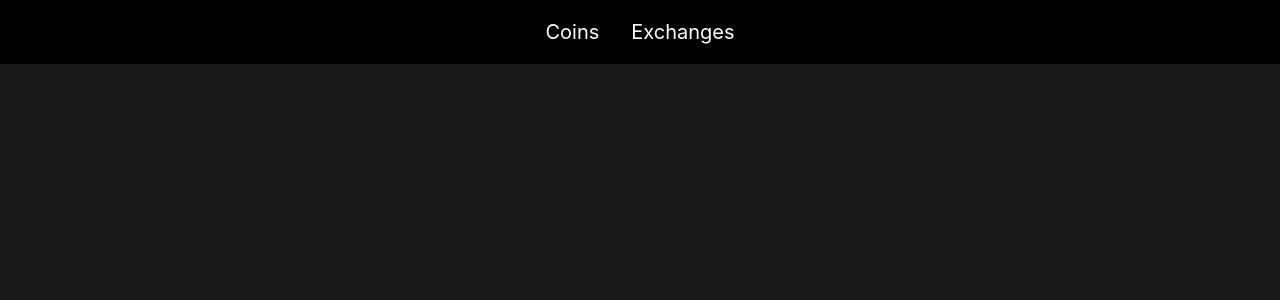
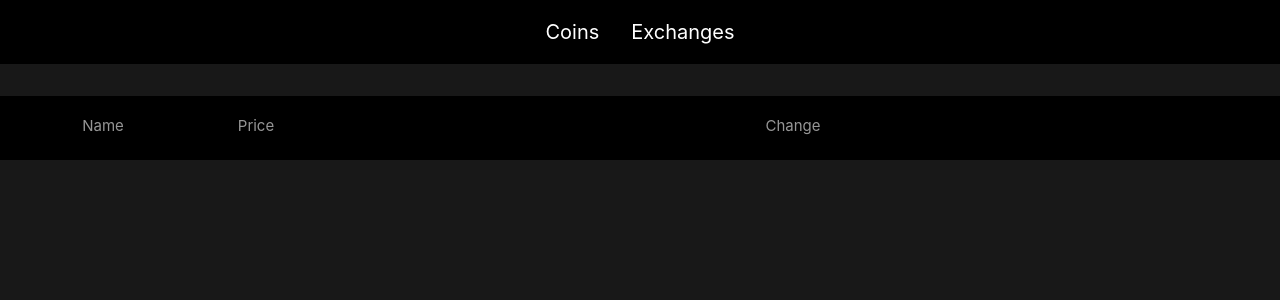
Before and after one commit to feldeh/tokenmarket, a Vue app: page / in a window 1280 px wide. Before the commit this address had no page. Shown: the top 300 px of the page. Built offline with nearby package versions, Linux system fonts and the light colour scheme.

Commit message:
create MarketTable component

```diff
--- a/src/assets/main.css
+++ b/src/assets/main.css
@@ -3,6 +3,5 @@
 #app {
   max-width: 1280px;
   margin: 0 auto;
-
   font-weight: normal;
 }
--- /dev/null
+++ b/src/components/MarketTable.vue
@@ -0,0 +1,38 @@
+<script setup lang="ts"></script>
+
+<template>
+  <div class="table">
+    <table>
+      <col width="100" />
+      <col width="100" />
+      <col width="100" />
+      <thead>
+        <tr>
+          <th colspan="2">Name</th>
+          <th>Price</th>
+          <th>Change</th>
+        </tr>
+      </thead>
+      <tbody>
+        <tr>
+          <td></td>
+          <td></td>
+          <td></td>
+        </tr>
+      </tbody>
+    </table>
+  </div>
+</template>
+
+<style scoped>
+table {
+  width: 100%;
+  background-color: black;
+  margin-top: 2rem;
+}
+
+th {
+  padding: 1rem;
+  color: var(--vt-c-text-dark-2);
+}
+</style>
--- a/src/views/CoinsView.vue
+++ b/src/views/CoinsView.vue
@@ -1,5 +1,7 @@
-<script setup lang="ts"></script>
+<script setup lang="ts">
+import MarketTable from '@/components/MarketTable.vue'
+</script>
 
 <template>
-  <main></main>
+  <main><MarketTable /></main>
 </template>
```
